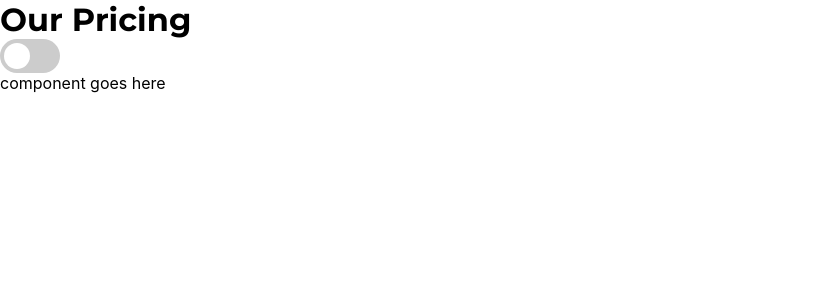
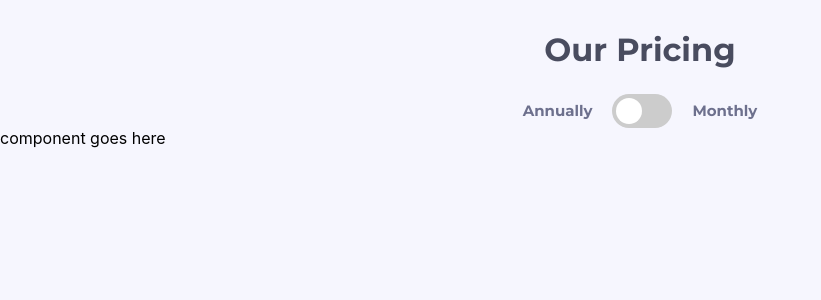
Before and after one commit to yoga1234/pricing-component, a React (Create React App) app: page / in a window 1280 px wide. Shown: the top 300 px of the page, without its empty margins (0-821 px from the left). Built offline with nearby package versions, Linux system fonts and the light colour scheme.

Commit message:
fix minor

```diff
--- a/public/index.html
+++ b/public/index.html
@@ -2,7 +2,8 @@
 <html lang="en">
   <head>
     <meta charset="utf-8" />
-    <link rel="icon" href="%PUBLIC_URL%/favicon.ico" />
+    <link rel="icon" href="./price-logo.svg" />
+    <meta name="author" content="Yogasmara" />
     <meta name="viewport" content="width=device-width, initial-scale=1" />
     <meta name="theme-color" content="#000000" />
     <meta
@@ -10,34 +11,13 @@
       content="Web site created using create-react-app"
     />
     <link rel="apple-touch-icon" href="%PUBLIC_URL%/logo192.png" />
-    <!--
-      manifest.json provides metadata used when your web app is installed on a
-      user's mobile device or desktop. See https://developers.google.com/web/fundamentals/web-app-manifest/
-    -->
+
     <link rel="manifest" href="%PUBLIC_URL%/manifest.json" />
-    <!--
-      Notice the use of %PUBLIC_URL% in the tags above.
-      It will be replaced with the URL of the `public` folder during the build.
-      Only files inside the `public` folder can be referenced from the HTML.
 
-      Unlike "/favicon.ico" or "favicon.ico", "%PUBLIC_URL%/favicon.ico" will
-      work correctly both with client-side routing and a non-root public URL.
-      Learn how to configure a non-root public URL by running `npm run build`.
-    -->
-    <title>React App</title>
+    <title>Pricing Product</title>
   </head>
   <body>
     <noscript>You need to enable JavaScript to run this app.</noscript>
     <div id="root"></div>
-    <!--
-      This HTML file is a template.
-      If you open it directly in the browser, you will see an empty page.
-
-      You can add webfonts, meta tags, or analytics to this file.
-      The build step will place the bundled scripts into the <body> tag.
-
-      To begin the development, run `npm start` or `yarn start`.
-      To create a production bundle, use `npm run build` or `yarn build`.
-    -->
   </body>
 </html>
--- a/src/App.css
+++ b/src/App.css
@@ -14,6 +14,22 @@
 }
 .main-title {
   font-family: var(--font-main);
+  text-align: center;
+  margin-top: 30px;
+  color: var(--dark-gray);
+}
+.switch-container {
+  display: flex;
+  flex-direction: row;
+  width: max-content;
+  margin: 25px auto 0 auto;
+}
+.switch-container p {
+  font-family: var(--font-main);
+  font-size: 15px;
+  font-weight: bold;
+  color: var(--grayish-blue);
+  margin-top: 7px;
 }
 /* the switch - the box around the slider */
 .switch {
@@ -21,6 +37,8 @@
   display: inline-block;
   width: 60px;
   height: 34px;
+  margin-left: 20px;
+  margin-right: 20px;
 }
 /* hide default html checkbox */
 .switch input {
--- a/src/App.js
+++ b/src/App.js
@@ -4,10 +4,14 @@ function App() {
   return (
     <div className="App">
       <h1 className="main-title">Our Pricing</h1>
-      <label className="switch">
-        <input type="checkbox" />
-        <span className="slider round"></span>
-      </label>
+      <div className="switch-container">
+        <p>Annually</p>
+        <label className="switch">
+          <input type="checkbox" />
+          <span className="slider round"></span>
+        </label>
+        <p>Monthly</p>
+      </div>
       <p>component goes here</p>
     </div>
   );
--- a/src/index.css
+++ b/src/index.css
@@ -1,13 +1,14 @@
 body {
   margin: 0;
-  font-family: -apple-system, BlinkMacSystemFont, 'Segoe UI', 'Roboto', 'Oxygen',
-    'Ubuntu', 'Cantarell', 'Fira Sans', 'Droid Sans', 'Helvetica Neue',
+  font-family: -apple-system, BlinkMacSystemFont, "Segoe UI", "Roboto", "Oxygen",
+    "Ubuntu", "Cantarell", "Fira Sans", "Droid Sans", "Helvetica Neue",
     sans-serif;
   -webkit-font-smoothing: antialiased;
   -moz-osx-font-smoothing: grayscale;
+  background-color: hsl(240, 78%, 98%);
 }
 
 code {
-  font-family: source-code-pro, Menlo, Monaco, Consolas, 'Courier New',
+  font-family: source-code-pro, Menlo, Monaco, Consolas, "Courier New",
     monospace;
 }
```
Also changed, not shown: public/price-logo.svg (added), 1 other file (tests, documents, lock files or other folders).
